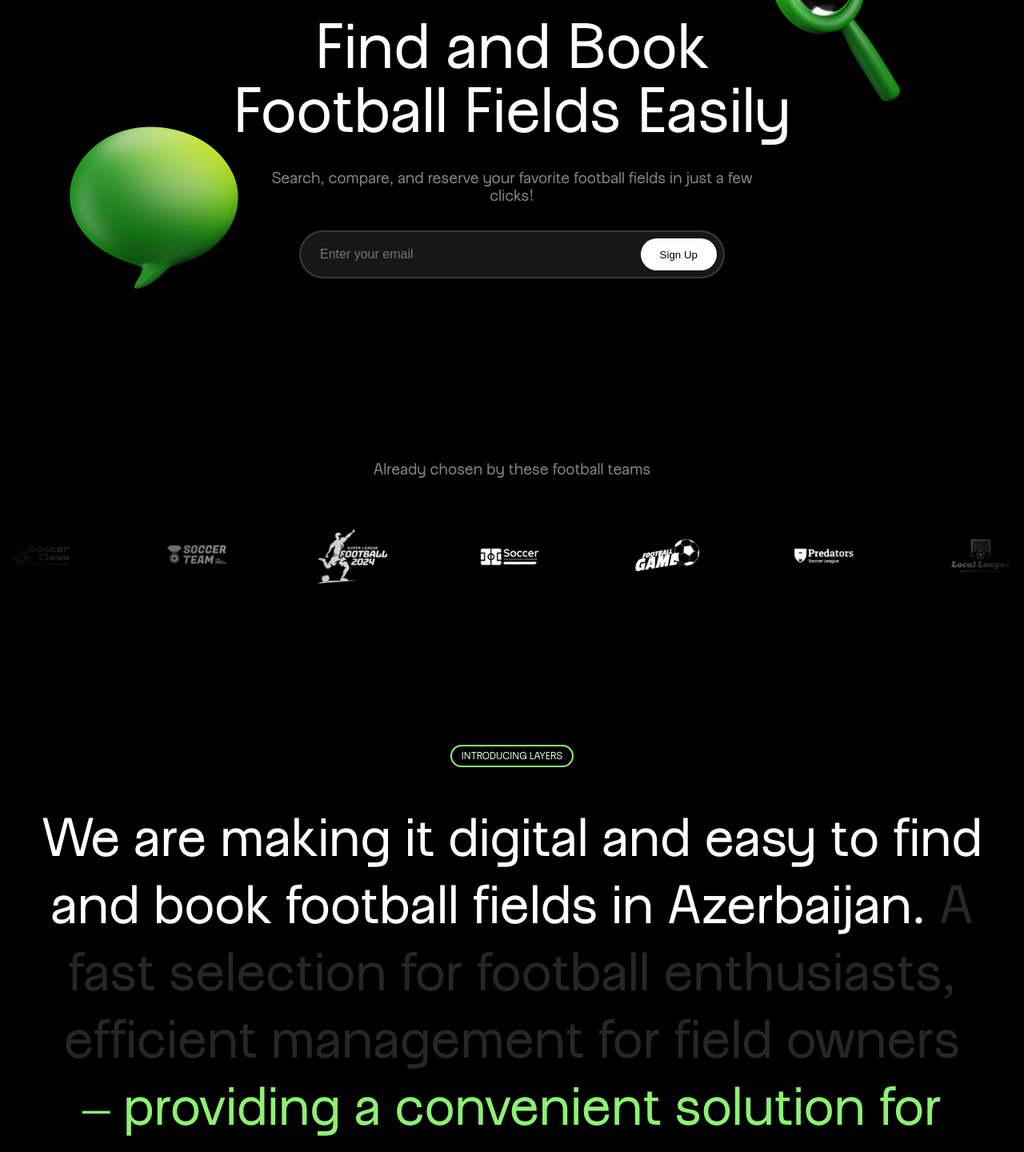
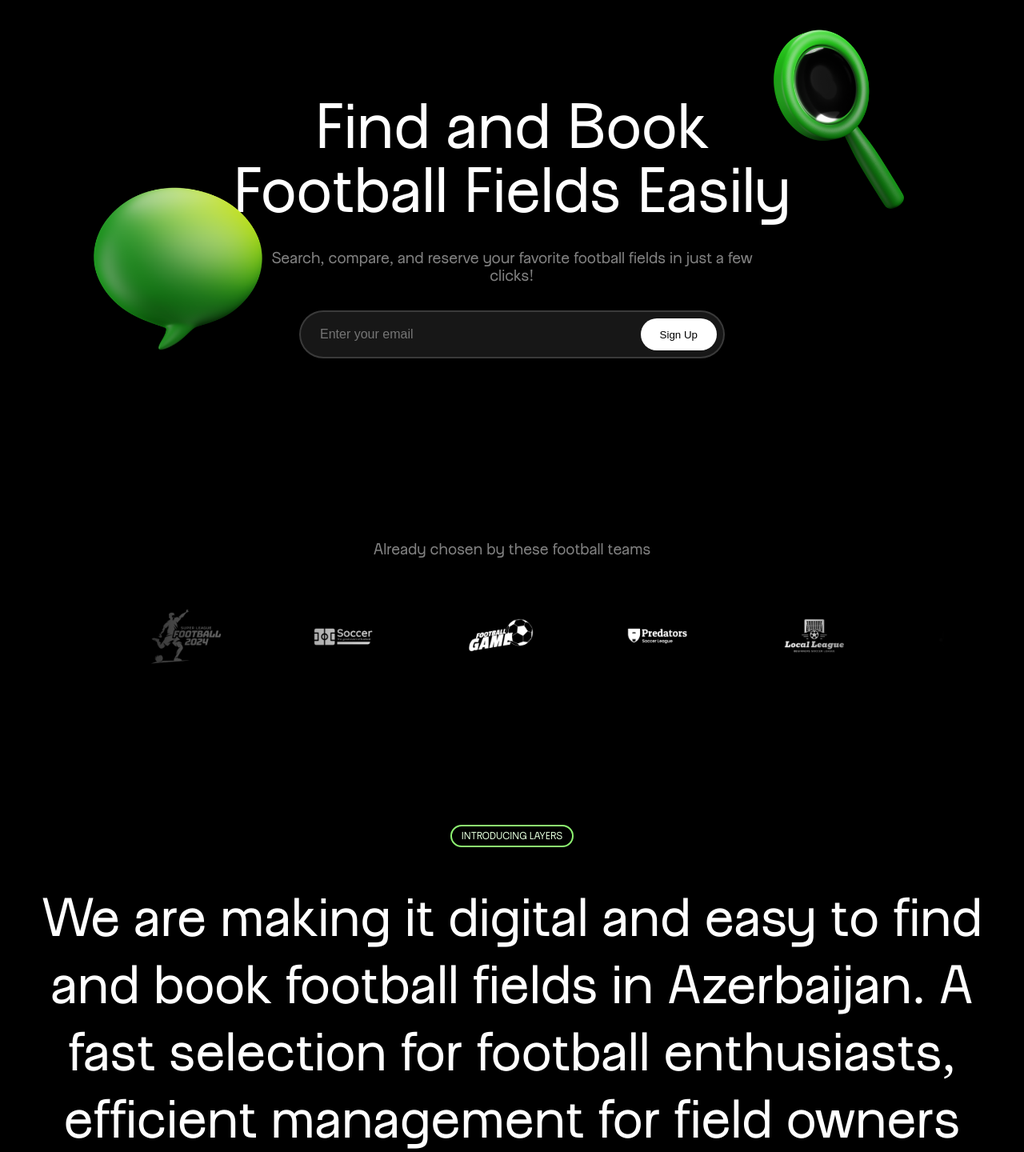
Before and after one commit to Sabillva/portfolio, a React (Vite) app: page / in a window 1280 px wide. Shown: the part 120-1560 px from the top of the page at 80% size. Built offline with nearby package versions, Linux system fonts and the light colour scheme.

Commit message:
files added

```diff
--- a/src/components/App.jsx
+++ b/src/components/App.jsx
@@ -1,10 +1,8 @@
 import "../fonts/Ravio-Regular.ttf";
-
 import Header from "./Header.jsx";
 import Hero from "./Hero.jsx";
 import LogoTicker from "./LogoTicker.jsx";
 import Introduction from "./Introduction.jsx";
-// oradaki page.tsx
 
 function App() {
   return (
--- a/src/components/Header.jsx
+++ b/src/components/Header.jsx
@@ -1,7 +1,6 @@
-import React, { useState } from "react";
+import React, { useState, useEffect } from "react";
 import ArrowRight from "../assets/right-arrow.svg";
 import Logo from "../assets/logo.svg";
-// import MenuIcon from "../assets/menu.svg";
 import { motion, AnimatePresence } from "framer-motion";
 
 const navLinks = [
@@ -18,6 +17,17 @@ const boxVariants = {
 };
 
 function Header() {
+  useEffect(() => {
+    const handleResize = () => {
+      if (window.innerWidth > 768) {
+        setIsOpen(false);
+      }
+    };
+
+    window.addEventListener("resize", handleResize);
+    return () => window.removeEventListener("resize", handleResize);
+  }, []);
+
   const [isOpen, setIsOpen] = useState(false);
   return (
     <header className="headerr">
@@ -66,7 +76,6 @@ function Header() {
                   transition={{ type: "spring", stiffness: 200 }}
                 />
               </div>
-              {/* <img className="menu" src={MenuIcon} alt="menu" /> */}
               <motion.button
                 whileHover={{ scale: 0.95 }}
                 whileTap={{ scale: 0.9 }}
@@ -85,12 +94,14 @@ function Header() {
               </motion.button>
             </div>
           </div>
+
           <AnimatePresence>
             {isOpen && (
               <motion.div
-                initial={{ height: 0 }}
-                animate={{ height: "auto" }}
-                exit={{ height: 0 }}
+                initial={{ opacity: 0, height: 0 }}
+                animate={{ opacity: 1, height: "auto" }}
+                exit={{ opacity: 0, height: 0 }}
+                transition={{ duration: 0.4, ease: "easeInOut" }}
                 className="menu-section"
               >
                 <div className="menu-2-section">
--- a/src/components/Introduction.jsx
+++ b/src/components/Introduction.jsx
@@ -1,20 +1,56 @@
+import { motion, useScroll, useTransform } from "framer-motion";
+import React, { useState, useRef, useEffect } from "react";
 
-const text = " A fast selection for football enthusiasts, efficient management for field owners";
+const text =
+  " A fast selection for football enthusiasts, efficient management for field owners";
+
+const words = text.split(" ");
 
 function Introduction() {
+  const scrollTarget = useRef(null);
+  const { scrollYProgress } = useScroll({
+    target: scrollTarget,
+    offset: ["start end", "end end"],
+  });
+  const [currentWord, setCurrentWord] = useState(0);
+  const wordIndex = useTransform(scrollYProgress, [0, 1], [0, words.length]);
+
+  useEffect(() => {
+    wordIndex.on("change", (latest) => {
+      setCurrentWord(latest);
+    });
+  }, [wordIndex]);
+
   return (
     <section className="intro-section">
       <div className="intro-container">
+        <div className="intro-design">
           <div className="main-intro-layer">
             <div className="intro-layer">Introducing Layers</div>
           </div>
 
           <div className="intro-span">
-                    <span>We are making it digital and easy to find and book football fields in Azerbaijan.</span>
-                    <span className="span-text">{text}</span>
-                    <span className="span-other-text"> – providing a convenient solution for both sides!</span>
+            <span>
+              We are making it digital and easy to find and book football fields
+              in Azerbaijan.
+            </span>
+            <span className="span-text">
+              {words.map((word, wordIndex) => (
+                <span
+                  key={wordIndex}
+                  className={wordIndex < currentWord ? "span-design" : ""}
+                >
+                  {`${word} `}
+                </span>
+              ))}
+            </span>
+            <span className="span-other-text">
+              {" "}
+              – providing a convenient solution for both sides!
+            </span>
           </div>
-
+        </div>
+        <div className="scroll-height" ref={scrollTarget}></div>
       </div>
     </section>
   );
--- a/src/components/LogoTicker.jsx
+++ b/src/components/LogoTicker.jsx
@@ -1,25 +1,25 @@
+import React from "react";
 import { motion } from "framer-motion";
-import Logo1 from "../assets/logo-1.png"
-import Logo2 from "../assets/logo-2.png"
-import Logo3 from "../assets/logo-3.png"
-import Logo4 from "../assets/logo-4.png"
-import Logo5 from "../assets/logo-5.png"
-import Logo6 from "../assets/logo-6.png"
-import Logo7 from "../assets/logo-7.png"
-import Logo8 from "../assets/logo-8.png"
 
+import Logo1 from "../assets/logo-1.png";
+import Logo2 from "../assets/logo-2.png";
+import Logo3 from "../assets/logo-3.png";
+import Logo4 from "../assets/logo-4.png";
+import Logo5 from "../assets/logo-5.png";
+import Logo6 from "../assets/logo-6.png";
+import Logo7 from "../assets/logo-7.png";
+import Logo8 from "../assets/logo-8.png";
 
 const logos = [
-    {name: "logo1", image: Logo1},
-    {name: "logo2", image: Logo2},
-    {name: "logo3", image: Logo3},
-    {name: "logo4", image: Logo4},
-    {name: "logo5", image: Logo5},
-    {name: "logo6", image: Logo6},
-    {name: "logo7", image: Logo7},
-    {name: "logo8", image: Logo8},
+  { name: "logo1", image: Logo1 },
+  { name: "logo2", image: Logo2 },
+  { name: "logo3", image: Logo3 },
+  { name: "logo4", image: Logo4 },
+  { name: "logo5", image: Logo5 },
+  { name: "logo6", image: Logo6 },
+  { name: "logo7", image: Logo7 },
+  { name: "logo8", image: Logo8 },
 ];
-
 
 function LogoTicker() {
   return (
@@ -27,11 +27,21 @@ function LogoTicker() {
       <div className="logo-container">
         <h3 className="logo-h3">Already chosen by these football teams</h3>
         <div className="hero-logo">
-                    <div className="logos">
-                        {logos.map(logo => (
+          <motion.div
+            animate={{
+              x: "-50%",
+            }}
+            transition={{ duration: 30, ease: "linear", repeat: Infinity }}
+            className="logos"
+          >
+            {Array.from({ length: 2 }).map((_, i) => (
+              <React.Fragment key={i}>
+                {logos.map((logo) => (
                   <img src={logo.image} key={logo.name} alt={logo.name} />
                 ))}
-                    </div>
+              </React.Fragment>
+            ))}
+          </motion.div>
         </div>
       </div>
     </section>
--- a/src/components/hero.css
+++ b/src/components/hero.css
@@ -1,29 +1,13 @@
 .hero-section {
-  /* top: -100px; */
+  margin-top: 100px;
   height: 100%;
   display: flex;
   justify-content: center;
   padding: 96px 56px;
   position: relative;
-  /* background-color: black; */
-  /* background-image: radial-gradient(
-    ellipse 200% 100% at bottom left,
-    #737872,
-    #000000 66%
-  ); */
 }
 
-/* .hero-container {
-  max-width: 800px;
-} */
-
-/* background-image: linear-gradient(to bottom, #ffffff, #000000); */
-/* -webkit-background-clip: text;
-  background-clip: text;
-  color: transparent; */
-
 .hero-h1 {
-  /* max-width: 0px; */
   font-size: 60px;
   line-height: 1;
   font-weight: 500;
@@ -34,20 +18,20 @@
 }
 
 .message {
-  top: 170px;
-  left: 60px;
+  top: 140px;
+  left: 90px;
   position: absolute;
-  height: 200px;
-  width: 200px;
+  height: 220px;
+  width: 220px;
   z-index: 0;
 }
 
 .search {
-  top: 80px;
-  right: 100px;
+  top: 120px;
+  right: 95px;
   position: absolute;
-  height: 200px;
-  width: 200px;
+  height: 220px;
+  width: 220px;
   z-index: 0;
 }
 
--- a/src/components/index.css
+++ b/src/components/index.css
@@ -93,7 +93,7 @@ body {
 
 .nav-section {
   border: 2px solid rgba(255, 255, 255, 0.15);
-  border-radius: 9999px;
+  border-radius: 30px;
   background-color: rgba(10, 10, 10, 0.7);
   -webkit-backdrop-filter: blur(10px);
   backdrop-filter: blur(10px);
@@ -103,7 +103,6 @@ body {
 .nav-section.open {
   border-radius: 30px;
 }
-
 
 .menu-section {
   overflow: hidden;
@@ -242,11 +241,6 @@ a {
     grid-template-columns: repeat(3, minmax(0, 1fr));
   }
 
-  /* .headerr {
-    position: sticky;
-    top: 0;
-  } */
-
   .div-navlink {
     display: flex;
     justify-content: center;
--- a/src/components/introduction.css
+++ b/src/components/introduction.css
@@ -1,5 +1,19 @@
 .intro-section {
   padding: 96px 0;
+}
+
+.intro-design {
+  position: sticky;
+  top: 130px;
+}
+
+.scroll-height {
+  height: 150vh;
+}
+
+.span-design {
+  color: white;
+  transition: color 0.7s ease, font-weight 0.3s ease;
 }
 
 .intro-layer {
--- a/src/components/logoticker.css
+++ b/src/components/logoticker.css
@@ -15,14 +15,28 @@ img {
 }
 
 .logos {
-    padding-right: 96px;
   display: flex;
+  flex: none;
   gap: 96px;
+  white-space: nowrap;
 }
 
 .hero-logo {
+  display: flex;
   overflow: hidden;
-    margin-top: 46px;
-    -webkit-mask-image: linear-gradient(to right, transparent 0%, rgba(0, 0, 0, 1) 40%, rgba(0, 0, 0, 1) 80%, transparent 100%);
-    mask-image: linear-gradient(to right, transparent 0%, rgba(0, 0, 0, 1) 40%, rgba(0, 0, 0, 1) 80%, transparent 100%);
+  margin: 46px 100px 0;
+  -webkit-mask-image: linear-gradient(
+    to right,
+    transparent 0%,
+    rgba(0, 0, 0, 1) 40%,
+    rgba(0, 0, 0, 1) 80%,
+    transparent 100%
+  );
+  mask-image: linear-gradient(
+    to right,
+    transparent 0%,
+    rgba(0, 0, 0, 1) 40%,
+    rgba(0, 0, 0, 1) 80%,
+    transparent 100%
+  );
 }
```
Also changed, not shown: src/components/main.jsx (+10 -10 lines). Lines whose indentation alone changed are shown as unchanged.
